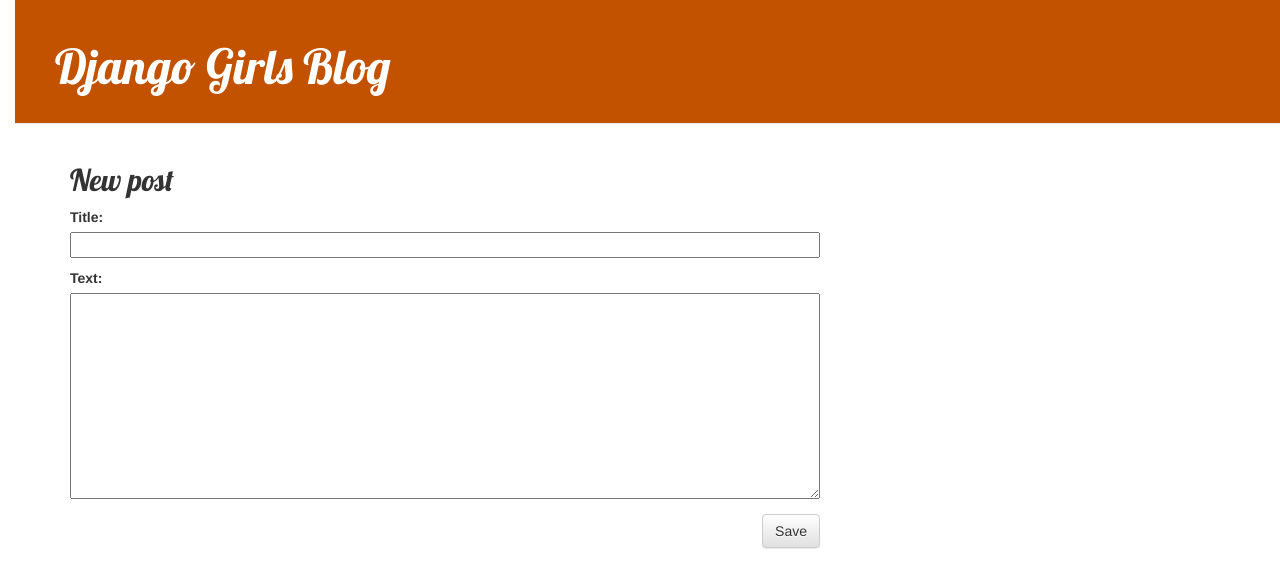
After one commit to titianne/mon-nouveau-blog, a Django app: page /post/new/ in a window 1280 px wide. The commit adds this page. Shown: the top 588 px of the page. Run offline with Django 3.2, Linux system fonts and the light colour scheme; some libraries are stand-ins or nearby versions.

Commit message:
Added views to create/edit blog post inside the site.

```diff
--- /dev/null
+++ b/blog/forms.py
@@ -0,0 +1,8 @@
+from django import forms
+from .models import Post
+
+class PostForm(forms.ModelForm):
+
+        class Meta:
+            model=Post
+            fields=('title','text',)
--- a/blog/templates/blog/base.html
+++ b/blog/templates/blog/base.html
@@ -6,11 +6,14 @@
             <title> My First Blog </title>
             <link rel="stylesheet" href="//maxcdn.bootstrapcdn.com/bootstrap/3.2.0/css/bootstrap.min.css">
             <link rel="stylesheet" href="//maxcdn.bootstrapcdn.com/bootstrap/3.2.0/css/bootstrap-theme.min.css">
-            <link href="//fonts.googleapis.com/css?family=Lobster&subset=latin,latin-ext" rel="stylesheet" type="text/css">
+            <link rel="stylesheet" href="//fonts.googleapis.com/css?family=Lobster&subset=latin,latin-ext"  type="text/css">
             <link rel="stylesheet" href="{%  static 'css/blog.css' %}">
         </head>
         <body>
             <div class="page-header">
+                {% if user.is_authentificated %}
+                    <a href="{% url 'post_new' %}" class="top-menu"><span class="glyphicon glyphicon-plus"></span></a>
+                {% endif %}
                 <h1><a href="/">Django Girls Blog</a></h1>
             </div>
             <div class="content container">
--- a/blog/templates/blog/post_detail.html
+++ b/blog/templates/blog/post_detail.html
@@ -11,6 +11,9 @@
                     {{ post.published_date }}
                 </div>
             {% endif %}
+            {% if user.is_authentified %}
+                <a class="btn btn-default" href="{% url 'post_edit' pk=post.pk %}"><span class="glyphicon glyphicon-pencil"></span></a>
+            {% endif %}
             <h2>{{ post.title }}</h2>
             <p>{{ post.text|linebreaksbr }}</p>
         </div>
--- /dev/null
+++ b/blog/templates/blog/post_edit.html
@@ -0,0 +1,10 @@
+
+{% extends 'blog/base.html' %}
+
+{% block content %}
+    <h2>New post</h2>
+    <form method="POST" class="post-form">{% csrf_token %}
+        {{ form.as_p }}
+        <button type="submit" class="save btn btn-default">Save</button>
+    </form>
+{% endblock %}
--- a/blog/urls.py
+++ b/blog/urls.py
@@ -4,4 +4,7 @@
 urlpatterns =   [
     path('',  views.post_list, name='post_list'),
     path('post/<int:pk>/', views.post_detail, name='post_detail'),
+    path('post/new/', views.post_new, name='post_new'),
+    path('post/<int:pk>/edit', views.post_edit, name='post_edit'),
+
 ]
--- a/blog/views.py
+++ b/blog/views.py
@@ -2,6 +2,8 @@
 from django.utils import timezone
 from .models import Post
 from django.shortcuts import render, get_object_or_404
+from .forms import PostForm
+from django.shortcuts import redirect
 
 def post_list(request):
     posts = Post.objects.filter(published_date__lte=timezone.now()).order_by('published_date') #les posts (querysets) rangés par date de publication
@@ -10,4 +12,32 @@
 def post_detail(request, pk):
     post = get_object_or_404(Post, pk=pk)
     return render(request, 'blog/post_detail.html', {'post': post})
+
+def post_new(request):
+    if request.method == "POST":
+        form = PostForm(request.POST)
+        if form.is_valid():
+            post = form.save(commit=False)
+            post.author = request.user
+            post.published_date = timezone.now()
+            post.save()
+            return redirect('post_detail', pk=post.pk)
+    else:
+        form = PostForm()
+    return render(request, 'blog/post_edit.html', {'form': form})
+
+def post_edit(request, pk):
+    post = get_object_or_404(Post, pk=pk)
+    if request.method == "POST":
+        form = PostForm(request.POST, instance=post)
+        if form.is_valid():
+            post = form.save(commit=False)
+            post.author = request.user
+            post.published_date = timezone.now()
+            post.save()
+            return redirect('post_detail', pk=post.pk)
+    else:
+        form = PostForm(instance=post)
+    return render(request, 'blog/post_edit.html', {'form': form})
+
 # Create your views here.
```
